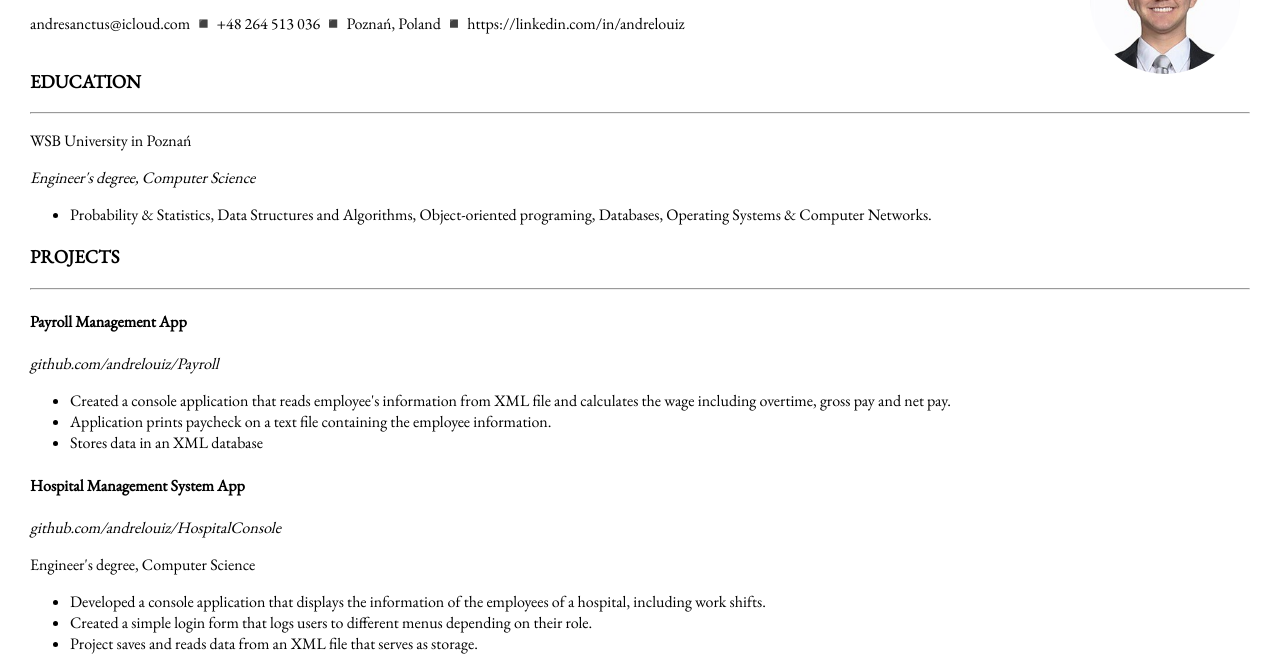
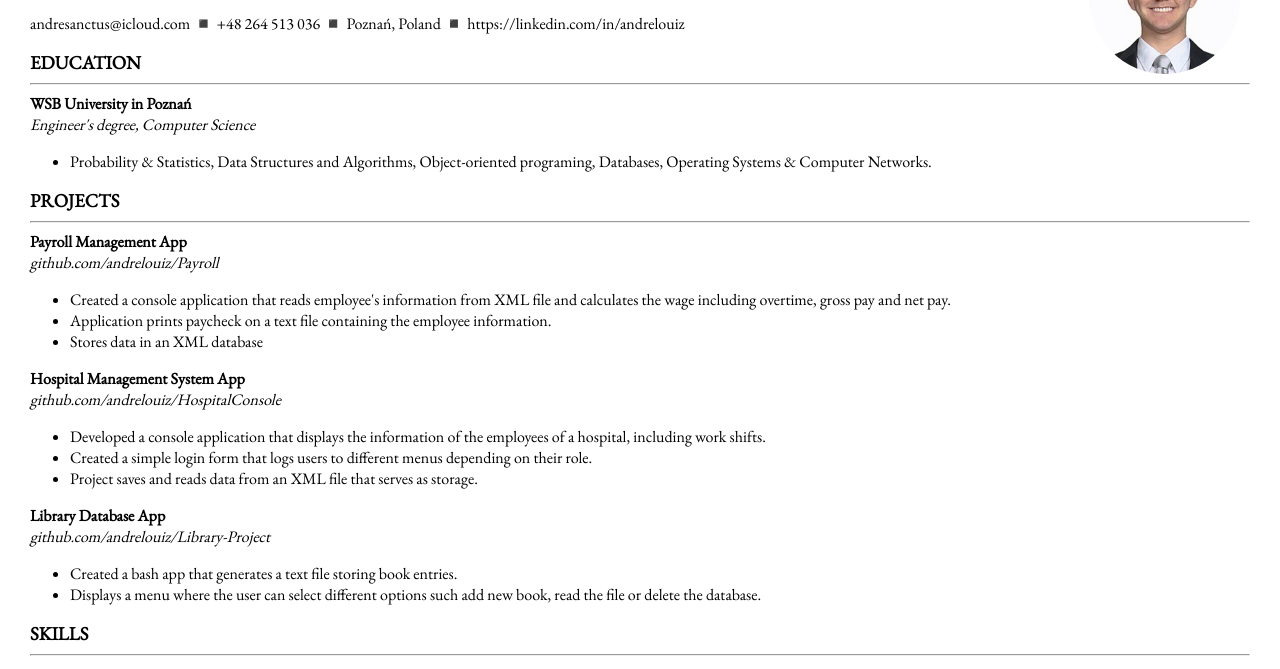
Before and after one commit to andrelouiz/resume, a plain HTML site: page index.html in a window 1280 px wide. Shown: the part 116-785 px from the top of the page. Drawn offline with nearby package versions, Linux system fonts and the light colour scheme.

Commit message:
new update

```diff
--- a/index.css
+++ b/index.css
@@ -12,7 +12,16 @@
 .body{
     margin: 30px;
     font-family: 'EB Garamond', serif;
+    overflow: auto;
 }
+ h3{
+    padding : 0;
+    margin : 0;
+ }
+ h4{
+    padding : 0;
+    margin : 0;
+ }
 .name{
     font-size: 4rem;
     padding: 0;
--- a/index.html
+++ b/index.html
@@ -16,7 +16,8 @@
 <div class="Education">
     <h3 id="h1">EDUCATION</h3>
     <hr>
-    <p>WSB University in Poznań</p>
+    <b>WSB University in Poznań</b>
+    <br>
     <i>Engineer's degree, Computer Science</i>
     <ul>
         <li>Probability & Statistics, Data Structures and Algorithms, Object-oriented programing, Databases, Operating Systems & Computer Networks.</li>
@@ -34,7 +35,6 @@
     </ul>
     <h4>Hospital Management System App</h4>
     <i>github.com/andrelouiz/HospitalConsole</i>
-    <p>Engineer's degree, Computer Science</p>
     <ul>
         <li>Developed a console application that displays the information of the employees of a hospital, including work shifts.</li>
         <li>Created a simple login form that logs users to different menus depending on their role.</li>
```
